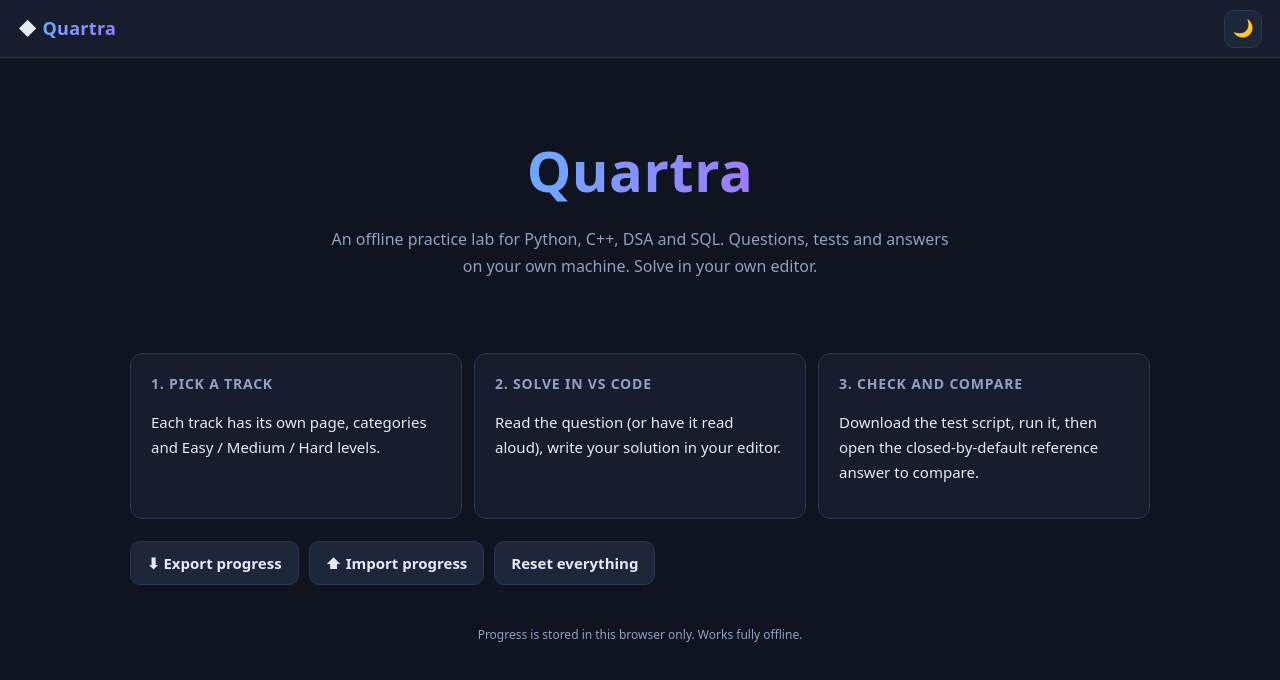
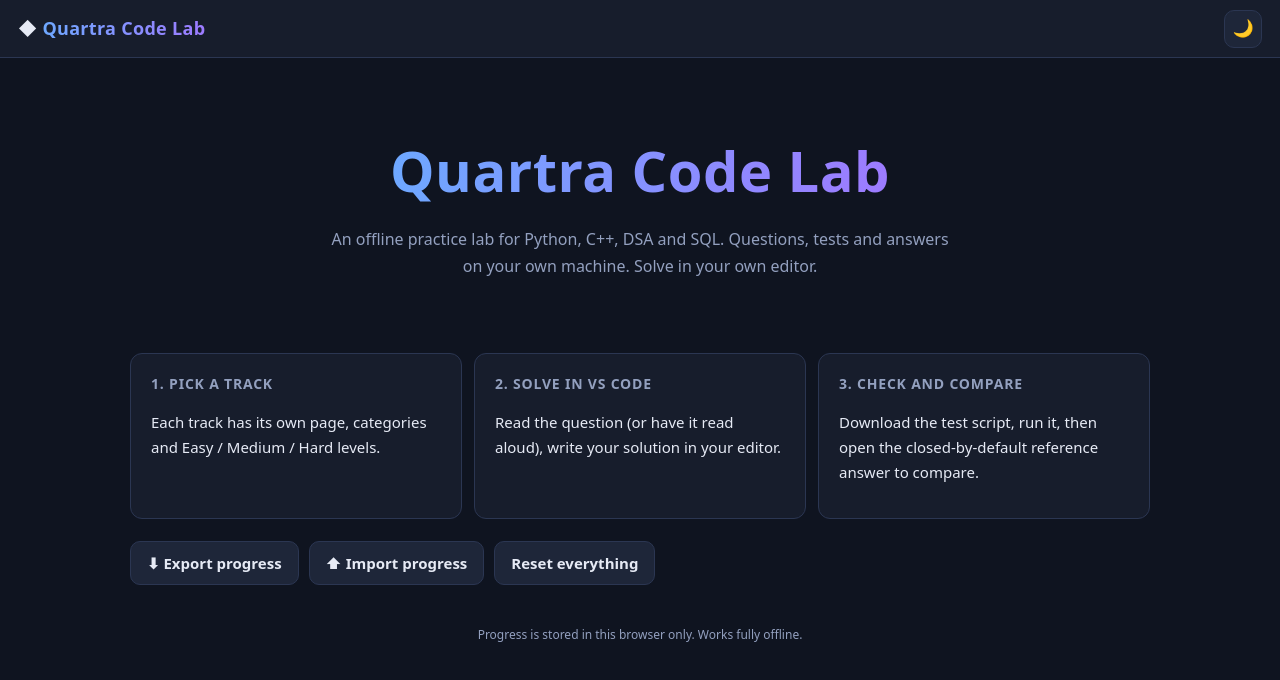
Before and after one commit to amirsohail100/Quadra-Code-Lab, a plain HTML site: page index.html in a window 1280 px wide. Drawn offline with Linux system fonts and the light colour scheme; a script that the page names is missing.

Commit message:
update index.html file

```diff
--- a/index.html
+++ b/index.html
@@ -3,18 +3,18 @@
 <head>
   <meta charset="UTF-8">
   <meta name="viewport" content="width=device-width, initial-scale=1.0">
-  <title>Quartra - practice Python, C++, DSA and SQL</title>
+  <title>Quartra Code Lab - practice Python, C++, DSA and SQL</title>
   <link rel="stylesheet" href="css/style.css">
 </head>
 <body>
   <header class="topbar">
-    <div class="brand">◆ <span>Quartra</span></div>
+    <div class="brand">◆ <span>Quartra Code Lab</span></div>
     <nav class="topnav" id="homeNav"></nav>
     <button id="themeBtn" class="icon-btn" style="margin-left:auto" aria-label="Toggle theme">🌙</button>
   </header>
   <div class="home">
     <section class="home-hero">
-      <h1><span>Quartra</span></h1>
+      <h1><span>Quartra Code Lab</span></h1>
       <p>An offline practice lab for Python, C++, DSA and SQL. Questions, tests and answers on your own machine. Solve in your own editor.</p>
     </section>
     <section class="stats" id="stats"></section>
```
